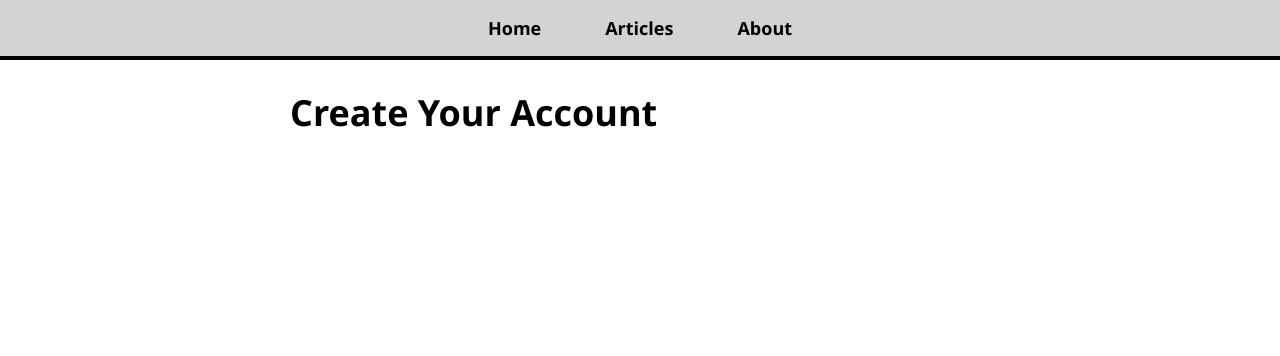
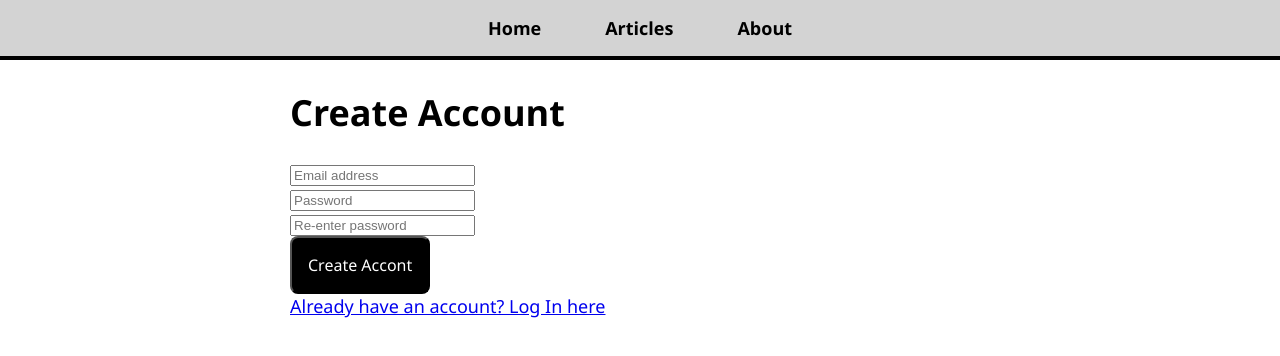
Before and after one commit to TharushaPerera27070/ScriptWired-, a React (Create React App) app in the folder blog-frontend/: page /signup in a window 1280 px wide. Shown: the top 356 px of the page. Built offline with nearby package versions, Linux system fonts and the light colour scheme.

Commit message:
Created the signup page

```diff
--- a/blog-frontend/src/pages/signup_page.js
+++ b/blog-frontend/src/pages/signup_page.js
@@ -1,6 +1,56 @@
+import { useState } from "react";
+import { Link, useNavigate } from "react-router-dom";
+import { getAuth, createUserWithEmailAndPassword } from "firebase/auth";
+
 const SignUpPage = () => {
+
+    const [email, setEmail] = useState('');
+    const [password, setPassword] = useState('');
+    const [confirmPassword, setConfirmPassword] = useState('');
+    const [error, setError] = useState('');
+
+
+    const navigate = useNavigate();
+
+    const createAccount = async () => {
+        try{
+            if (password !== confirmPassword){
+                setError("Password and Confirm password do not match");
+                return;
+            }
+            await createUserWithEmailAndPassword(getAuth(), email, password);
+            navigate('/');
+        }
+        catch(e){
+            setError(e.message);
+    }
+}
+
     return(
-        <h1>Create Your Account</h1>
+        <>
+        <h1>Create Account</h1>
+        {error && <p className="error">{error}</p>}
+        <input
+            placeholder="Email address"
+            value={email}
+            onChange={e => setEmail(e.target.value)}/>
+        <br/>
+        <input
+            placeholder="Password"
+            value={password}
+            onChange={e => setPassword(e.target.value)}
+            type="password" />
+        <br/>
+        <input
+            placeholder="Re-enter password"
+            value={confirmPassword}
+            onChange={e => setConfirmPassword(e.target.value)}
+            type="password" />
+        <br/>
+        <button onClick={createAccount}>Create Accont</button>
+        <br/>
+        <Link to="/login">Already have an account? Log In here</Link>
+        </>
     );
 }
 
```
